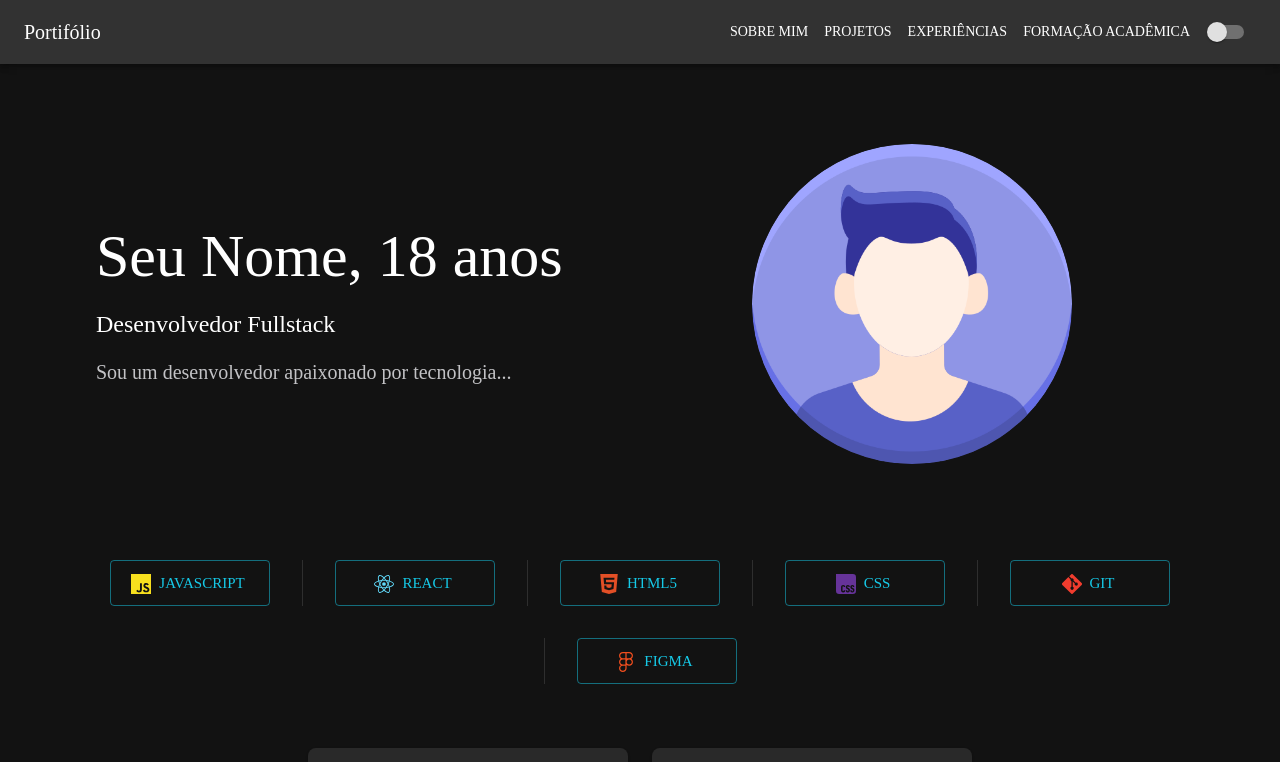
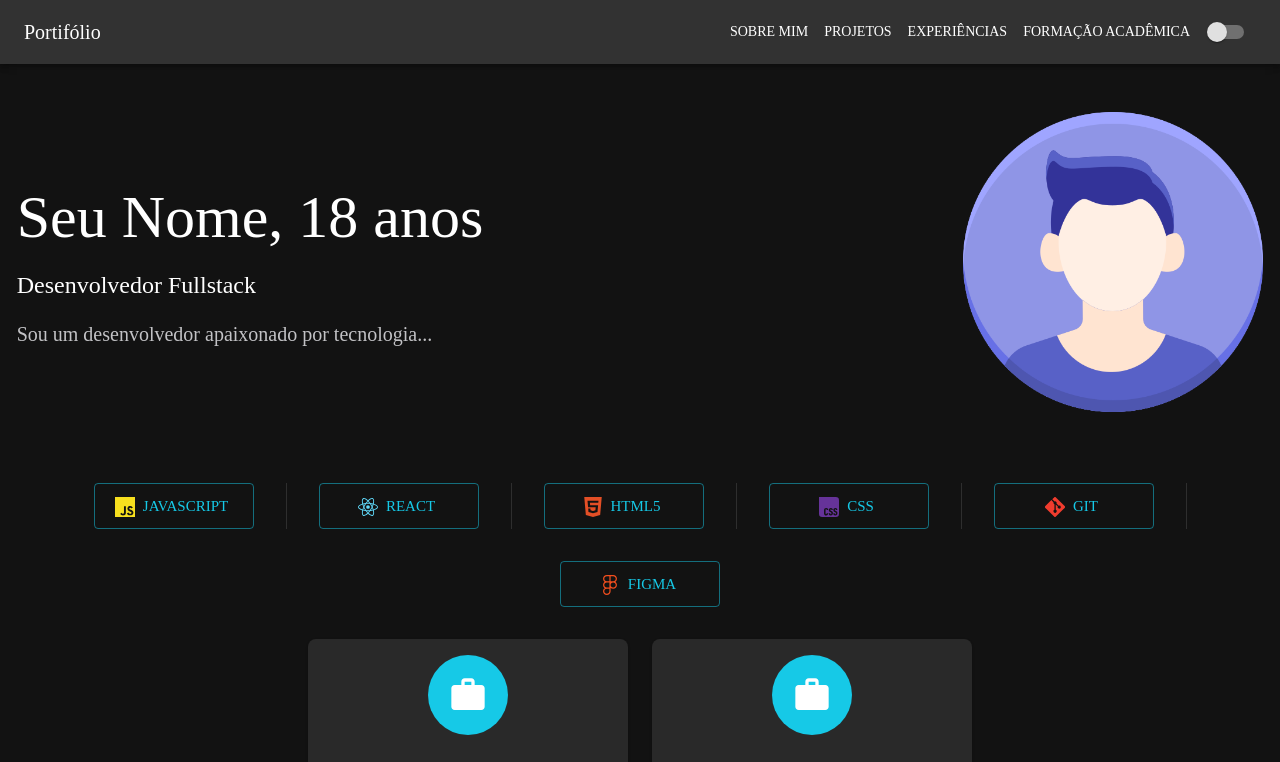
Before and after one commit to leofbit/portifolio, a React (Vite) app: page / in a window 1280 px wide. Shown: the top 762 px of the page. Built offline with nearby package versions, Linux system fonts and the light colour scheme; a web font is replaced by a local one.

Commit message:
[1.0.0] - Primeira versão do portifólio

```diff
--- a/public/assets/jsonExample.json
+++ b/public/assets/jsonExample.json
@@ -43,7 +43,7 @@
         ],
         "sourceCode": {
             "plataform": "Github",
-            "url": "https://google.com"
+            "url": "https://github.com/"
         }
         }
     ],
--- a/src/components/Dashboard/Dashboard.style.js
+++ b/src/components/Dashboard/Dashboard.style.js
@@ -15,10 +15,10 @@ export const abboutMe = {
   flexDirection: 'column',
   justifyContent: "center",
   gap: '1rem',
-  };
+};
 
 export const gridButtonSkills = {
-  margin: '4rem 0'
+  margin: '2rem 0'
 };
 
 export const stackButtons = {
--- a/src/components/Dashboard/index.jsx
+++ b/src/components/Dashboard/index.jsx
@@ -25,23 +25,57 @@ export default function Dashboard() {
 
     return (
         <>
-            <Box sx={styles.boxContainer}>
-                <Grid container sx={styles.gridContainer} display={{xs: 'inline-block', md: 'flex', sm: 'flex'}} padding={{xs: '2rem 1rem'}}>
-                    <Grid id='about-me' item xs={12} md={6} sx={styles.abboutMe}>
+            <Grid
+                container
+                sx={{
+                    flexDirection: { xs: 'column', sm: 'row' },
+                    padding: '1rem',
+                    alignItems: 'center',
+                    justifyContent: 'center',
+                }}
+            >
+                <Grid
+                    item
+                    sx={{
+                        ...styles.gridItem,
+                        display: 'flex',
+                        flexDirection: { xs: 'column', md: 'row' },
+                        alignItems: 'center',
+                        gap: { xs: '1rem', md: '30rem' }
+                    }}
+                    xs={12}
+                    md={12}
+                >
+                    <Box
+                    sx={{
+                        display: 'flex',
+                        flexDirection: 'column',
+                        gap: '1rem'
+                    }} >
                         <Typography variant="h2" color="text">{data.name}, {getAge(data.birth)}</Typography>
                         <Typography variant="h5" color="text">{data.profession}</Typography>
                         <Typography variant="h6" color="text.secondary">{data.description}</Typography>
-                    </Grid>
-                    <Grid item xs={12} md={6} sx={styles.gridItem}>
-                        <img src= {data.img ? data.img : accountImg} loading="lazy" style={styles.img}/>
-                    </Grid>
-                    <SkillsStack skills={data.skills}/>
-                    <HighlightCard highlights={data.highlights} />
-                    <ProjectCard projects={data.projects}/>
-                    <ExperienceCard experiences={data.experiences} />
-                    <EducationCard education ={data.education}/>
+                    </Box>
+                    <Box>
+                        <img
+                            src={data.img ? data.img : accountImg}
+                            loading="lazy"
+                            style={{
+                                width: '100%',
+                                maxWidth: '300px',
+                                height: 'auto',
+                                borderRadius: '10px',
+                                objectFit: 'cover'
+                            }}
+                        />
+                    </Box>
                 </Grid>
-            </Box>
+                <SkillsStack skills={data.skills}/>
+                <HighlightCard highlights={data.highlights} />
+                <ProjectCard projects={data.projects}/>
+                <ExperienceCard experiences={data.experiences} />
+                <EducationCard education={data.education}/>
+            </Grid>
         </>
     )
 }
--- a/src/components/Header.jsx
+++ b/src/components/Header.jsx
@@ -3,8 +3,7 @@ import { Link } from 'react-scroll';
 
 export default function Header ({ toggleTheme }) {
     return (
-        <Box sx={{ flexGrow: 1 }}>
-            <AppBar position="static" color="">
+        <AppBar position="static">
             <Toolbar>
                 <Typography variant="h6" component="div" color="text" sx={{ flexGrow: 1 }}>
                     Portifólio
@@ -29,6 +28,5 @@ export default function Header ({ toggleTheme }) {
                 />
             </Toolbar>
         </AppBar>
-        </Box>
     )
 }
--- a/src/pages/RootLayout.jsx
+++ b/src/pages/RootLayout.jsx
@@ -2,7 +2,7 @@ import { Outlet } from "react-router-dom"
 import { useState } from "react";
 import { ThemeProvider } from "@mui/material/styles";
 import { lightTheme, darkTheme } from "../theme/theme";
-import { CssBaseline } from "@mui/material";
+import { Box, CssBaseline } from "@mui/material";
 import Header from "../components/Header";
 import Footer from "../components/Footer";
 
@@ -16,9 +16,13 @@ export default function Rootlayout () {
     return (
         <ThemeProvider theme={isDarkMode ? darkTheme : lightTheme}>
             <CssBaseline/>
-            <Header toggleTheme={toggleTheme}/>
-            <Outlet/>
-            <Footer />
+            <Box display="flex" flexDirection="column" minHeight="100vh">
+                <Header toggleTheme={toggleTheme}/>
+                <Box sx={{ flexGrow: 1 }}>
+                    <Outlet/>
+                </Box>
+                <Footer />
+            </Box>
         </ThemeProvider>
     )
 }
```
Lines whose indentation alone changed are shown as unchanged.
